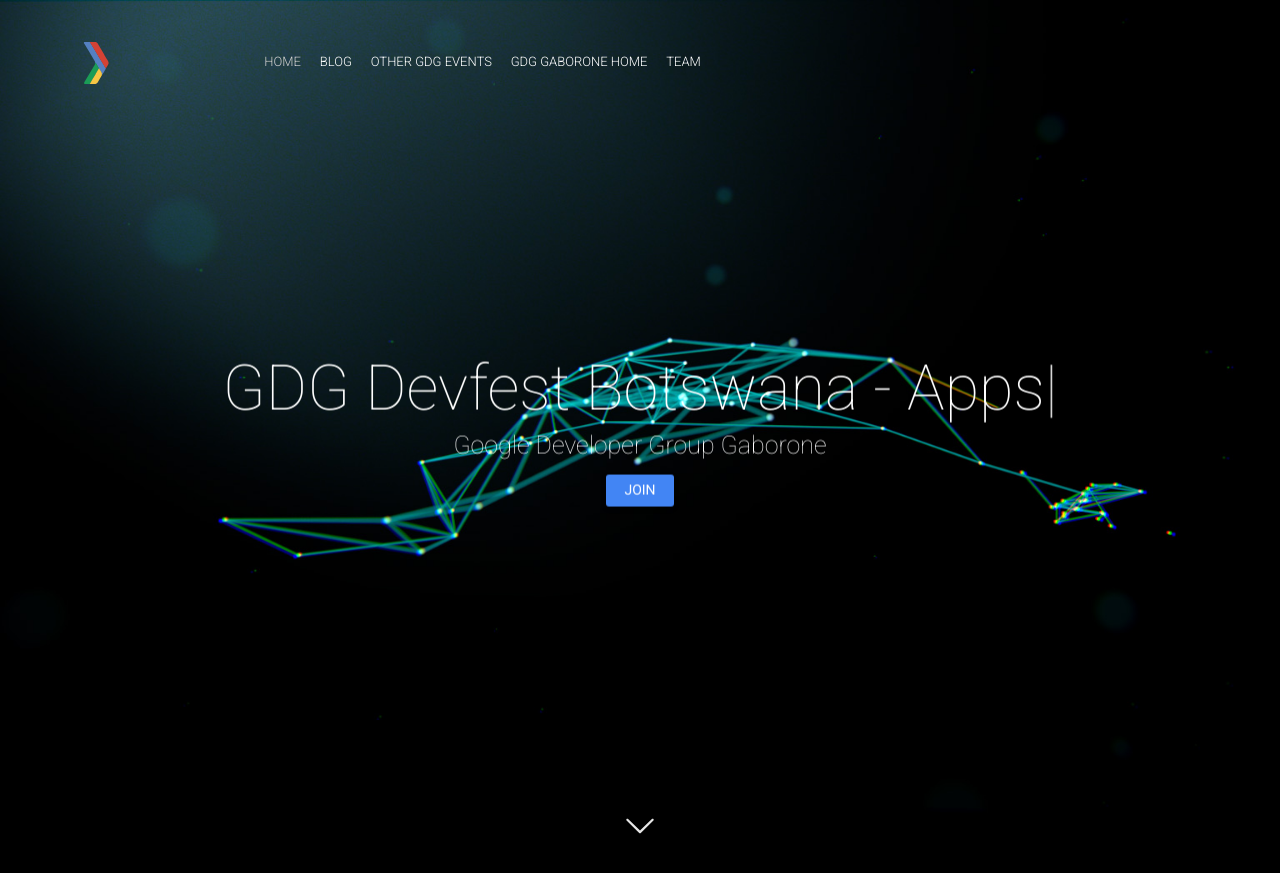
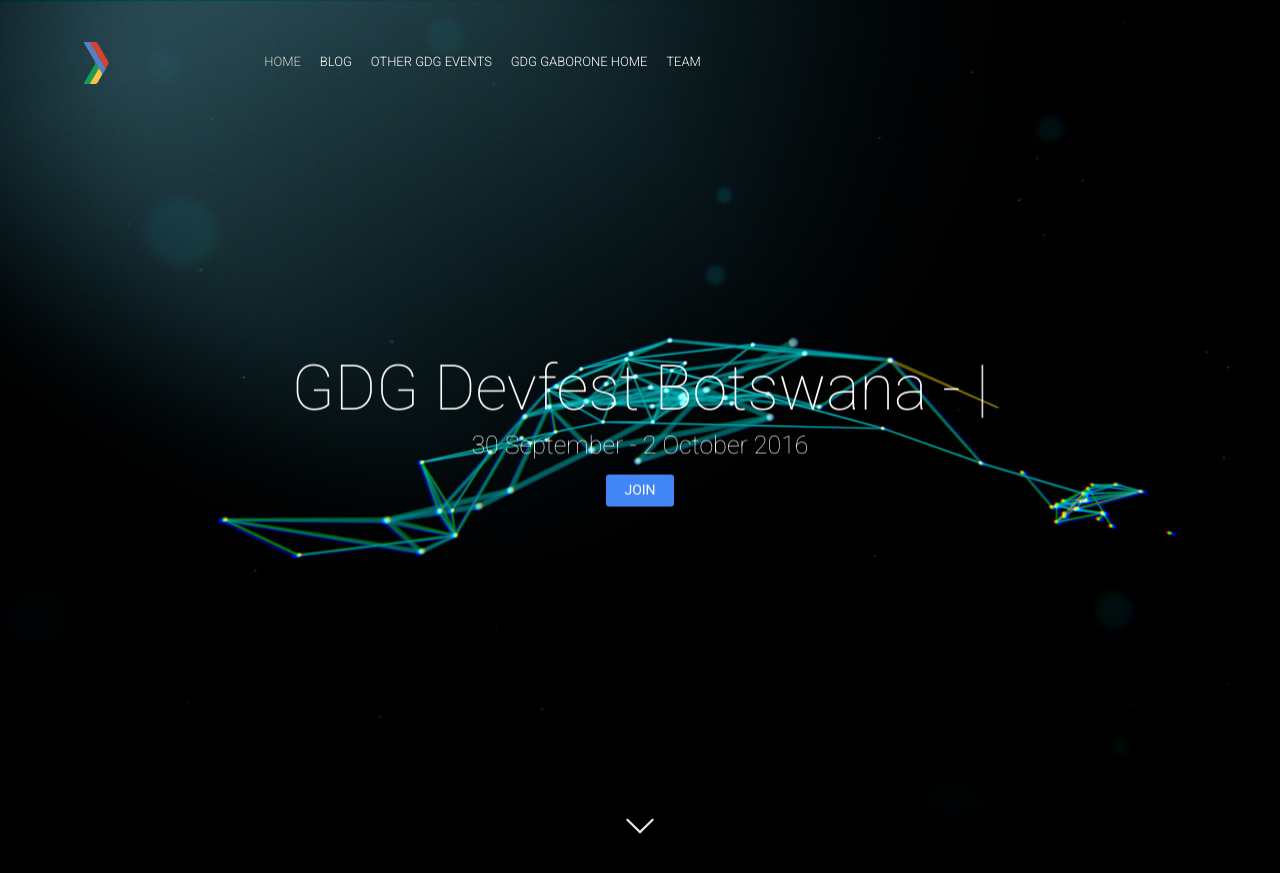
Before and after one commit to gdgreviews/gdgreviews.github.io, a Jekyll site: the page built from index.html, in a window 1280 px wide and 900 px high. Shown: the top 873 px of the window. Built offline with Jekyll 4.4.1, drawn with Linux system fonts in a browser that asks for light colours; nearby versions of some CDN libraries; comment, search, counter and statistics services are not loaded.

Commit message:
Update _config.yml

```diff
--- a/_config.yml
+++ b/_config.yml
@@ -56,8 +56,8 @@
 socialImageSrcFacebook: "/img/seo/sharing-facebook.png"
 
 # Header
-eventDate: "Google Developer Group Gaborone"
-typeoutTextValues: '"Gaborone","Android","Apps","AngularJS","Progressive Web Apps","Polymer","IoT","Firebase"'
+eventDate: "30 September - 2 October 2016"
+typeoutTextValues: '"Gaborone","Francistown","BR Express","Android","Apps","AngularJS","Progressive Web Apps","Polymer","IoT","Firebase"'
 
 # About Event Block
 eventName: "GDG Gaborone"
```
